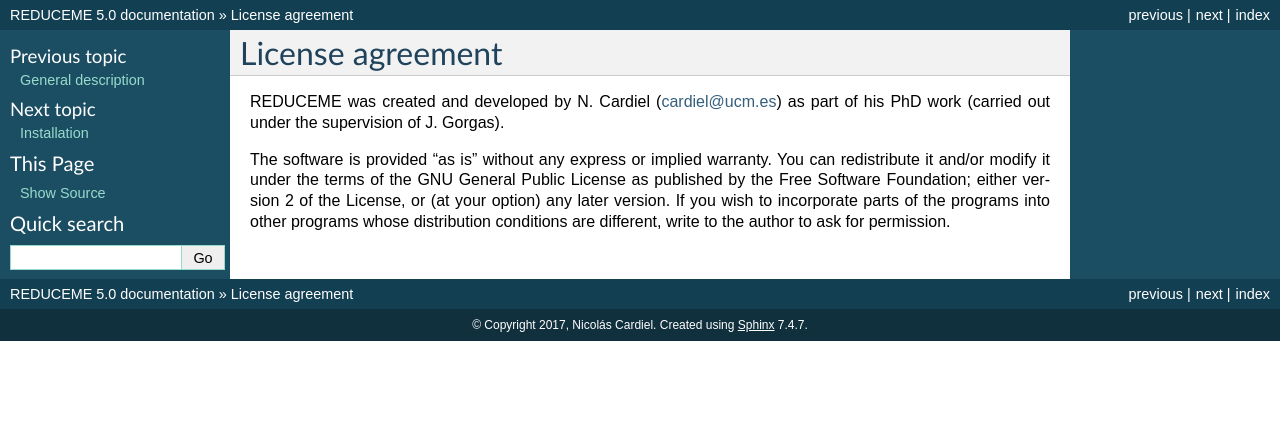
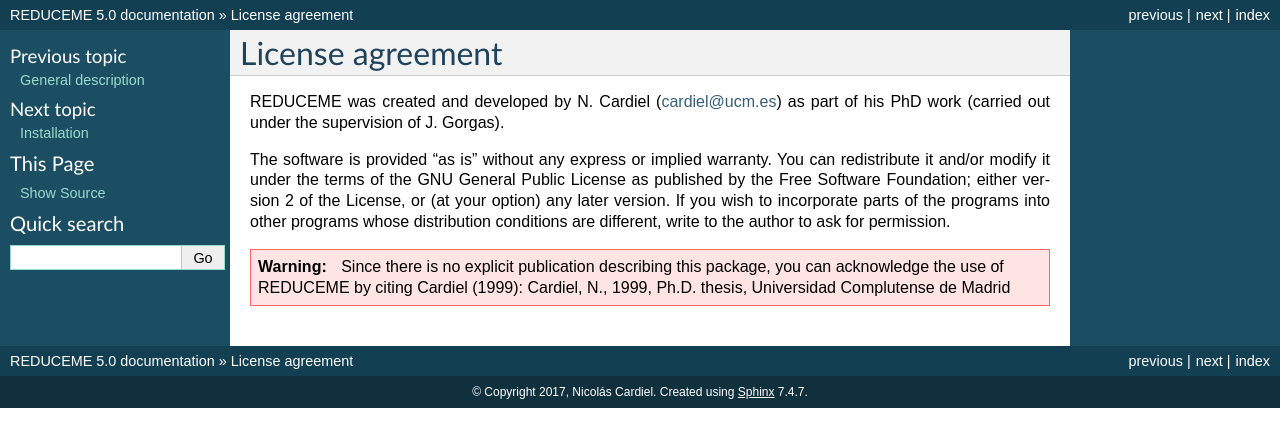
Before and after one commit to nicocardiel/reduceme, a Sphinx documentation site: the page built from docs/license_agreement.rst, in a window 1280 px wide. Shown: the top 447 px of the page. Built offline with Sphinx 7.4.7, drawn with Linux system fonts in a browser that asks for light colours; formulas are drawn with MathJax 3.

Commit message:
Include how to acknowledge the use of the package

```diff
--- a/docs/license_agreement.rst
+++ b/docs/license_agreement.rst
@@ -10,3 +10,7 @@
 License, or (at your option) any later version. If you wish to incorporate
 parts of the programs into other programs whose distribution conditions are
 different, write to the author to ask for permission.
+
+.. warning:: Since there is no explicit publication describing this package,
+   you can acknowledge the use of REDUCEME by citing Cardiel (1999): Cardiel,
+   N., 1999, Ph.D. thesis, Universidad Complutense de Madrid
```
